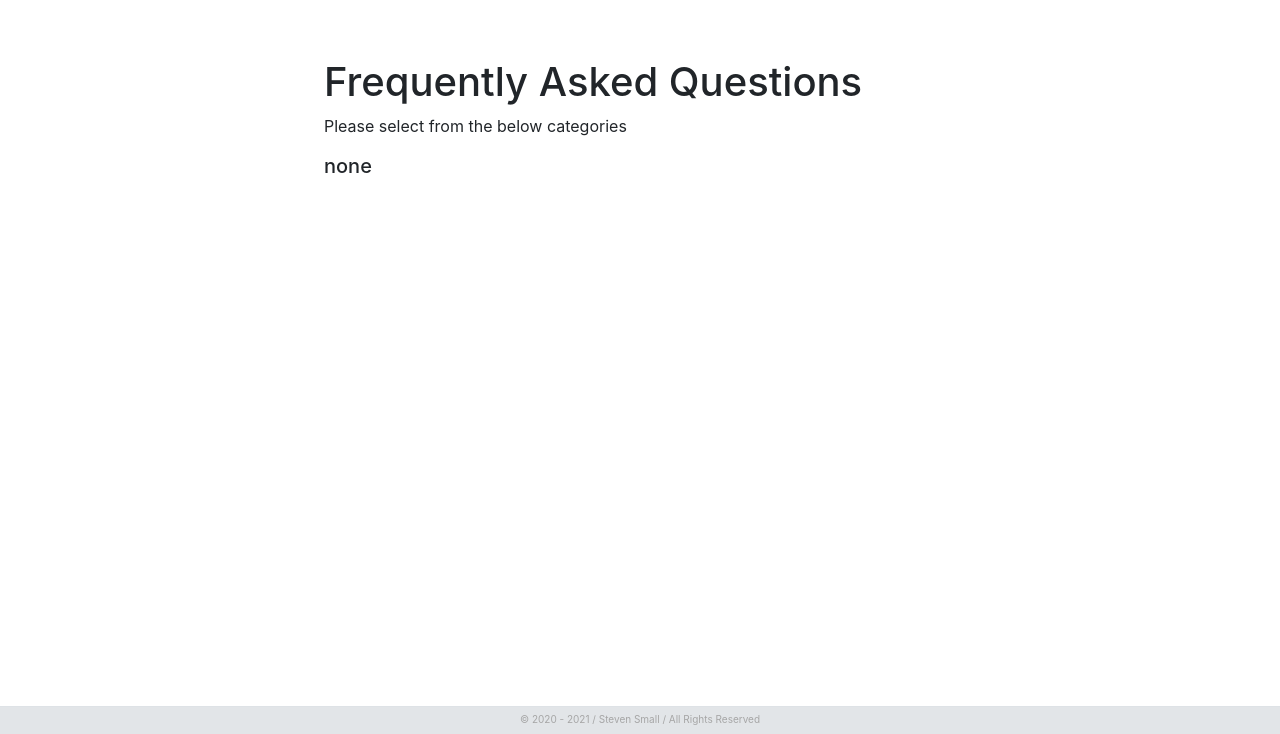
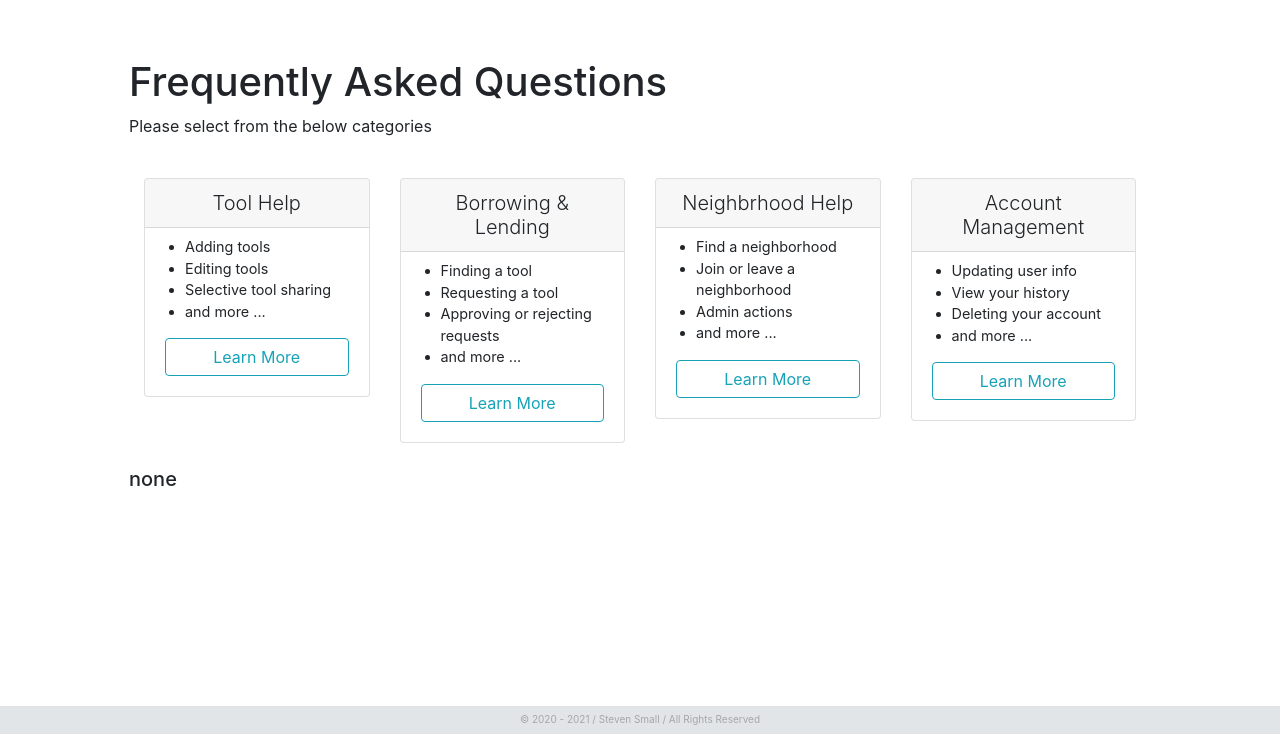
Before and after one commit to stvnsmll/toolshare, a Flask app: page /FAQ in a window 1280 px wide. Shown: the part 66-800 px from the top of the page. Run offline with Flask 2, Linux system fonts and the light colour scheme; parts of the project's set-up code (start-up, migrations or seed data) failed here and were passed over; some libraries are stand-ins or nearby versions.

Commit message:
FAQ homepage started

```diff
--- a/application.py
+++ b/application.py
@@ -2290,8 +2290,7 @@ def FAQ(category='none'):
     else:
         print("FAQ for category:" + category)
 
-
-    return render_template("FAQs/FAQ_home.html", openActions=openActions, firstname=firstname, category=category)
+    return render_template("/FAQs/", openActions=openActions, firstname=firstname, category=category)
 
 
 
--- a/static/styles.css
+++ b/static/styles.css
@@ -854,3 +854,8 @@ min-height: 40px;
   color: #cc5500;
   text-shadow: 2px 2px 4px #828282de;
 }
+
+.FAQ_list {
+  text-align: left;
+  padding-inline-start: 20px;
+}
--- a/templates/FAQs/FAQ_home.html
+++ b/templates/FAQs/FAQ_home.html
@@ -11,10 +11,84 @@
 
 {% block main %}
 <div class="scrolling_page" style="text-align: left; padding-top: 70px">
-  <div class="container" style="padding: 0 5% 0 5%; max-width: 750px">
+  <div class="container" style="padding: 0 5% 0 5%;">
     <h1>Frequently Asked Questions</h1>
 
     <p>Please select from the below categories</p>
+
+    <div class="text-center" style="font-size: 0.9em;">
+        <div class="container">
+            <div class="row pt-4 justify-content-center">
+                <div class="col-md-6 col-lg-3">
+                    <div class="card mb-4 box-shadow {% if session.theme == 'dark' %}nav_dark{% endif %}">
+                        <div class="card-header">
+                            <h5 class="my-0 font-weight-light">Tool Help</h5>
+                        </div>
+                        <div class="card-body pt-2">
+                            <ul class="FAQ_list">
+                                <li>Adding tools</li>
+                                <li>Editing tools</li>
+                                <li>Selective tool sharing</li>
+                                <li> and more ...</li>
+                            </ul>
+                            <a type="button" class="btn btn-block btn-outline-info" href="/FAQ/tools">Learn More</a>
+                        </div>
+                    </div>
+                </div>
+                <div class="col-md-6 col-lg-3">
+                  <div class="card mb-4 box-shadow {% if session.theme == 'dark' %}nav_dark{% endif %}">
+                      <div class="card-header">
+                          <h5 class="my-0 font-weight-light">Borrowing & Lending</h5>
+                      </div>
+                      <div class="card-body pt-2">
+                          <ul class="FAQ_list">
+                              <li>Finding a tool</li>
+                              <li>Requesting a tool</li>
+                              <li>Approving or rejecting requests</li>
+                              <li> and more ...</li>
+                          </ul>
+                          <a type="button" class="btn btn-block btn-outline-info" href="/FAQ/actions">Learn More</a>
+                      </div>
+                  </div>
+                </div>
+                <div class="col-md-6 col-lg-3">
+                    <div class="card mb-4 box-shadow {% if session.theme == 'dark' %}nav_dark{% endif %}">
+                        <div class="card-header">
+                            <h5 class="my-0 font-weight-light">Neighbrhood Help</h5>
+                        </div>
+                        <div class="card-body pt-2">
+                            <ul class="FAQ_list">
+                                <li>Find a neighborhood</li>
+                                <li>Join or leave a neighborhood</li>
+                                <li>Admin actions</li>
+                                <li> and more ...</li>
+                            </ul>
+                            <a type="button" class="btn btn-block btn-outline-info" href="/FAQ/neighborhoods">Learn More</a>
+                        </div>
+                    </div>
+                </div>
+                <div class="col-md-6 col-lg-3">
+                    <div class="card mb-4 box-shadow {% if session.theme == 'dark' %}nav_dark{% endif %}">
+                        <div class="card-header">
+                            <h5 class="my-0 font-weight-light">Account Management</h5>
+                        </div>
+                        <div class="card-body pt-2">
+                            <ul class="FAQ_list">
+                                <li>Updating user info</li>
+                                <li>View your history</li>
+                                <li>Deleting your account</li>
+                                <li> and more ...</li>
+                            </ul>
+                            <a type="button" class="btn btn-block btn-outline-info" href="/FAQ/account">Learn More</a>
+                        </div>
+                    </div>
+                </div>
+            </div>
+        </div>
+    </div>
+
+
+
     <h5>{{ category }}</h5>
 
     <div class="deadspace"></div>
--- a/templates/accountmgmt/manageaccount.html
+++ b/templates/accountmgmt/manageaccount.html
@@ -55,6 +55,7 @@
         <div class="smalltopspace"></div>
         <div class="smalltopspace"></div>
         <div class="smalltopspace"></div>
+        <a href="/FAQ">Frequently asked questions (FAQ)</a><br>
         <a href="/ContactUs">Feedback or Contact Us</a><br>
         <a href="/TermsAndConditions" target="_blank" rel="noopener noreferrer">Terms and Conditions</a><br>
         <a href="/PrivacyPolicy" target="_blank" rel="noopener noreferrer">Privacy Policy</a>
```
Also changed, not shown: toolshare.db.
